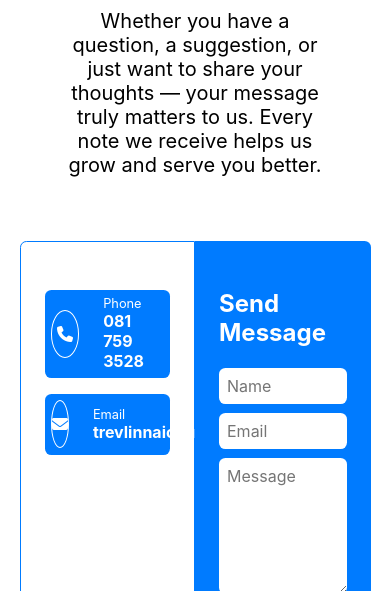
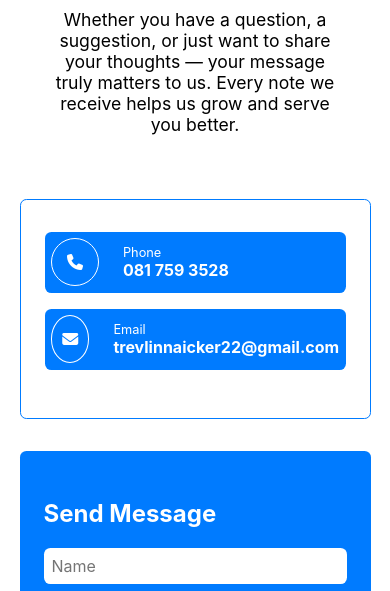
Before and after one commit to loblachi/WebsiteDesignServiceLandingPage, a plain HTML site: page contact.html in a window 390 px wide. Shown: the part 212-803 px from the top of the page. Drawn offline with Linux system fonts and the light colour scheme.

Commit message:
Add files via upload
updated the responsiveness to the contact page

```diff
--- a/cssFiles/index.css
+++ b/cssFiles/index.css
@@ -490,7 +490,7 @@
   border: 1px solid #007BFF;
   width: 50%;
   max-width: 25rem;
-  padding: 3rem 1.5rem;
+  padding: 4rem 1.5rem;
   background-color: white;
   border-radius: .4rem 0rem 0rem .4rem;
 
@@ -691,4 +691,39 @@
   font-size: 5rem;
   box-shadow: rgba(0, 0, 0, 0.15) 0px 15px 25px, rgba(0, 0, 0, 0.05) 0px 5px 10px;
 }
+ .heading-contact-us p{
+  text-align: center;
+  font-size: 1.1rem;
+  width: 85%;
+ }
+.login-info{
+  flex-direction: column;
+  gap: 2rem 0rem;
+}
+
+ .left-info-div{
+  border: 1px solid #007BFF;
+  width: 100%;
+  max-width: 40rem;
+  border-radius: .4rem;
+  padding: 2rem 1.5rem;
+
+ }
+ .right-msg-div{
+  padding: 3rem 1.5rem;
+  width: 100%;
+  max-width: 40rem;
+  display:flex; flex-direction: column;
+  align-items: center;
+  border-radius: .4rem;
+  background-color: #007BFF;
+ }
+ .right-msg-div input{
+  border: none;
+  border-radius: .4rem;
+  display: inline-block;
+  width: 100%;
+  padding: .5rem;
+  margin: .3rem 0rem;
+ }
   }
```
